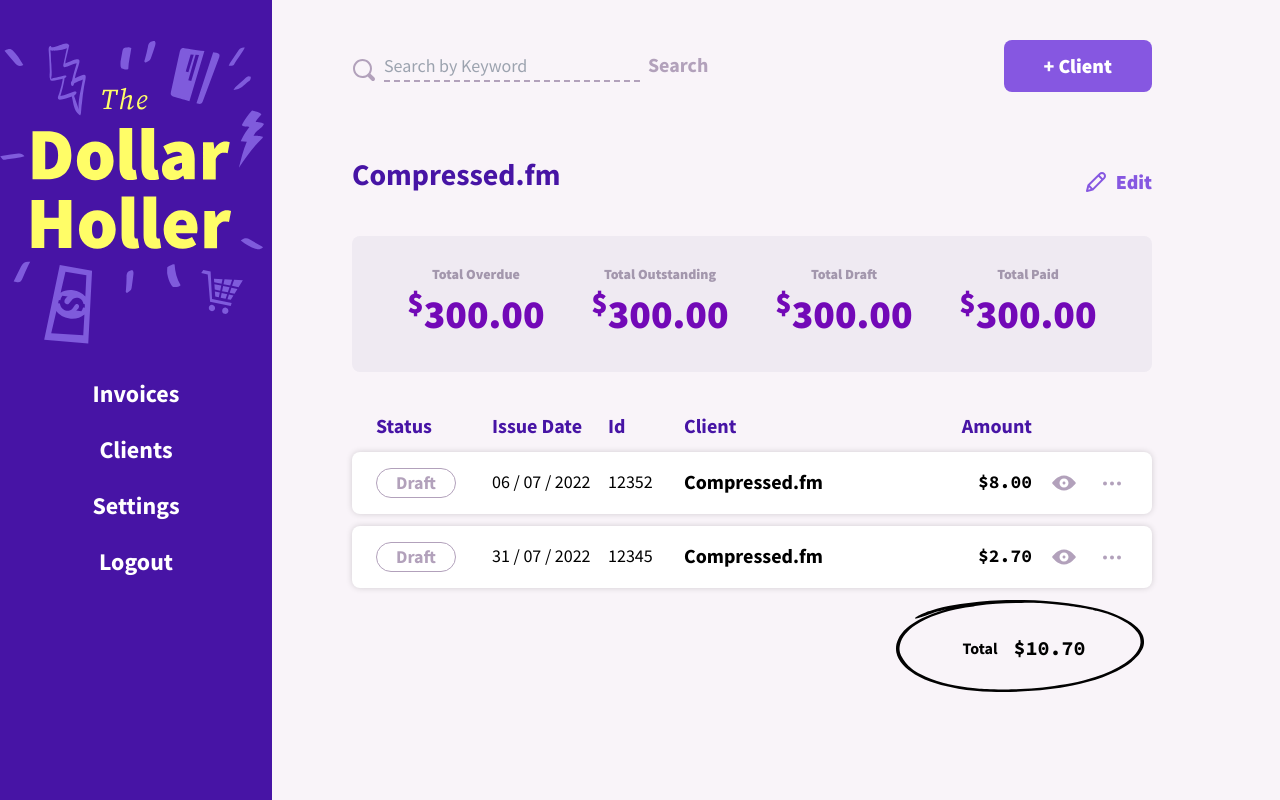
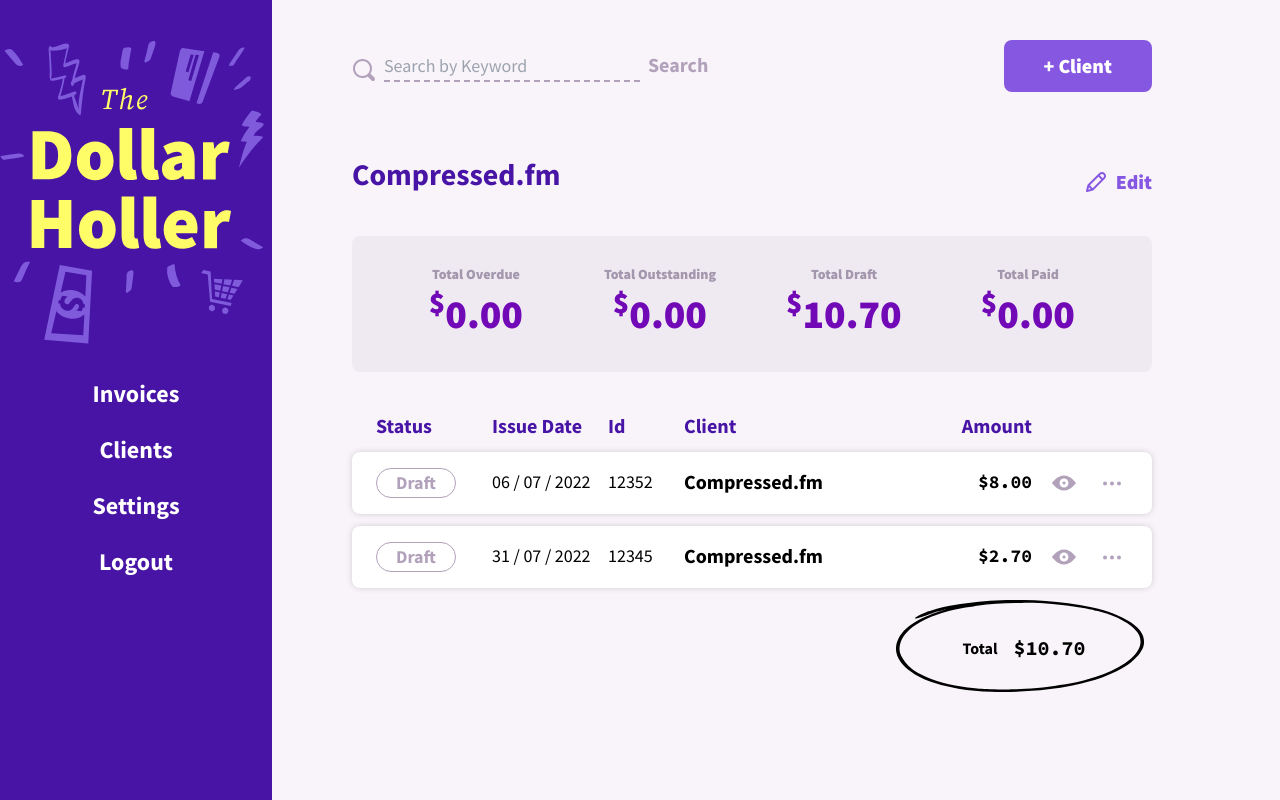
Before and after one commit to Md-Talim/thedollarholler, a SvelteKit app: page /clients/1 in a window 1280 px wide. Built offline with nearby package versions, Linux system fonts and the light colour scheme.

Commit message:
Calculate amount for summary block in clients page

```diff
--- a/src/routes/(dashboard)/clients/[id]/+page.svelte
+++ b/src/routes/(dashboard)/clients/[id]/+page.svelte
@@ -1,6 +1,7 @@
 <script lang="ts">
   import { Button, CircledAmount, Search, SlidePanel } from '$lib/components';
   import { Edit } from '$lib/components/Icons';
+  import { isLate } from '$lib/utils/dateHelpers';
   import { centsToDollars, sumInvoices } from '$lib/utils/moneyHelpers';
   import BlankState from '../../invoices/BlankState.svelte';
   import InvoiceRow from '../../invoices/InvoiceRow.svelte';
@@ -20,6 +21,36 @@
   const closePanel = () => {
     isClientFormShowing = false;
     isEditingClient = false;
+  };
+
+  const getDraft = (): string => {
+    const draftInvoices = data.client.invoices.filter(
+      (invoice) => invoice.invoiceStatus === 'draft'
+    );
+
+    return centsToDollars(sumInvoices(draftInvoices));
+  };
+
+  const getPaid = (): string => {
+    const paidInvoices = data.client.invoices.filter((invoice) => invoice.invoiceStatus === 'paid');
+
+    return centsToDollars(sumInvoices(paidInvoices));
+  };
+
+  const getTotalOverdue = (): string => {
+    const unpaidInvoices = data.client.invoices.filter(
+      (invoice) => invoice.invoiceStatus === 'sent' && isLate(invoice.dueDate)
+    );
+
+    return centsToDollars(sumInvoices(unpaidInvoices));
+  };
+
+  const getTotalOutstanding = (): string => {
+    const unpaidInvoices = data.client.invoices.filter(
+      (invoice) => invoice.invoiceStatus === 'sent' && !isLate(invoice.dueDate)
+    );
+
+    return centsToDollars(sumInvoices(unpaidInvoices));
   };
 </script>
 
@@ -52,19 +83,19 @@
 >
   <div class="summary-block">
     <div class="label">Total Overdue</div>
-    <div class="number"><sup>$</sup>300.00</div>
+    <div class="number"><sup>$</sup>{getTotalOverdue()}</div>
   </div>
   <div class="summary-block">
     <div class="label">Total Outstanding</div>
-    <div class="number"><sup>$</sup>300.00</div>
+    <div class="number"><sup>$</sup>{getTotalOutstanding()}</div>
   </div>
   <div class="summary-block">
     <div class="label">Total Draft</div>
-    <div class="number"><sup>$</sup>300.00</div>
+    <div class="number"><sup>$</sup>{getDraft()}</div>
   </div>
   <div class="summary-block">
     <div class="label">Total Paid</div>
-    <div class="number"><sup>$</sup>300.00</div>
+    <div class="number"><sup>$</sup>{getPaid()}</div>
   </div>
 </div>
 
```
